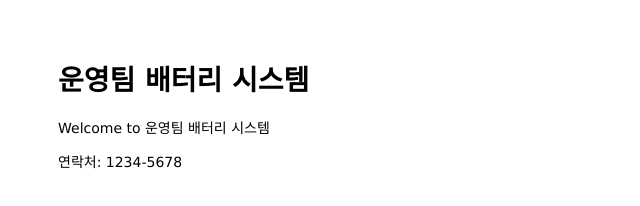
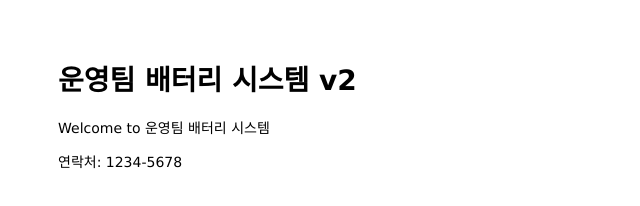
Before and after one commit to baettery/mastering-git-github, a website: page public/index.html in a window 1280 px wide. Shown: the full height of the page, 0-640 px from the left. Drawn offline with Linux system fonts and the light colour scheme.

Commit message:
Change header

```diff
--- a/public/index.html
+++ b/public/index.html
@@ -6,7 +6,7 @@
 </head>
 
 <body>
-  <h1>운영팀 배터리 시스템</h1>
+  <h1>운영팀 배터리 시스템 v2</h1>
   <p>Welcome to 운영팀 배터리 시스템</p>
 </body>
 
```
